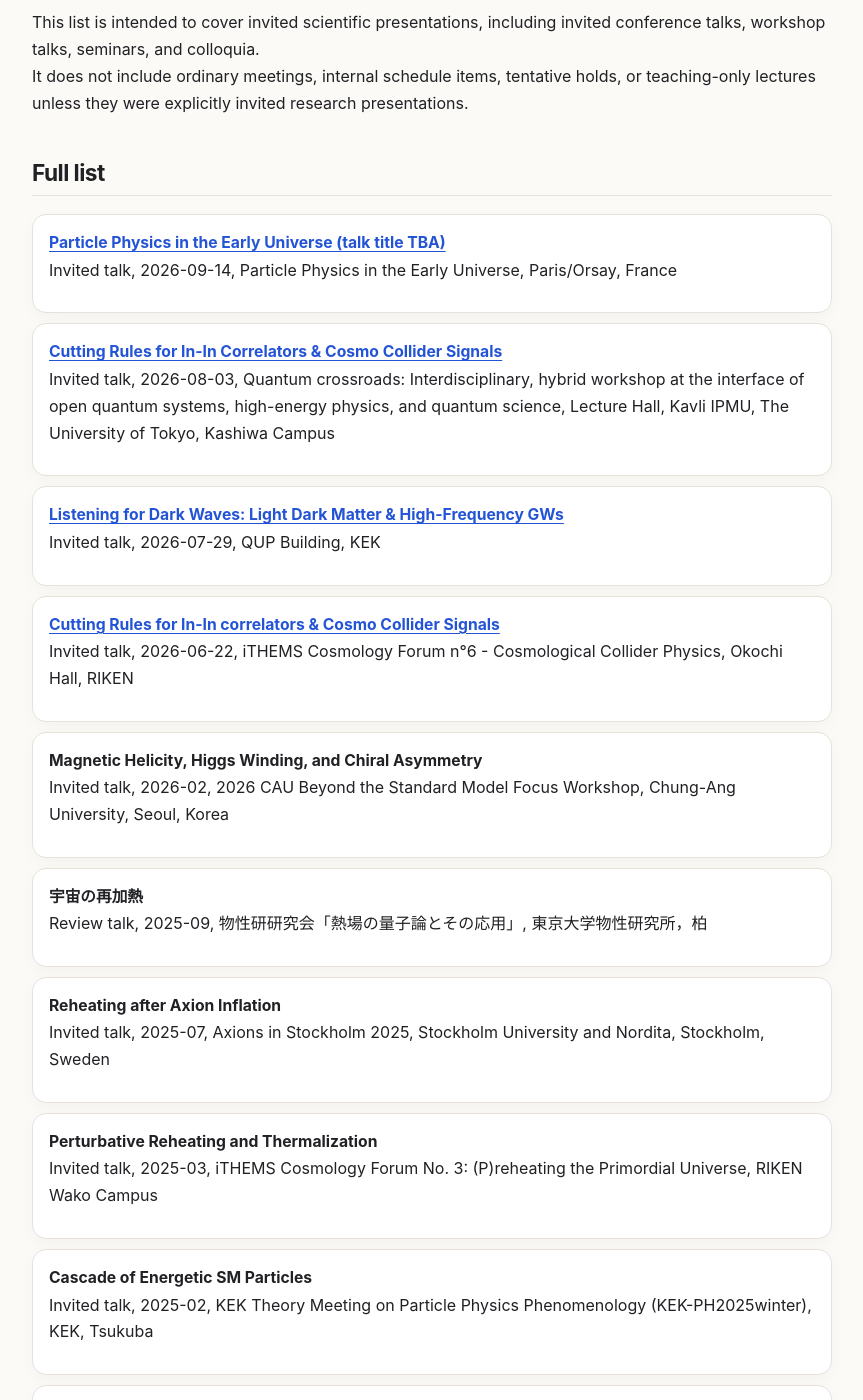
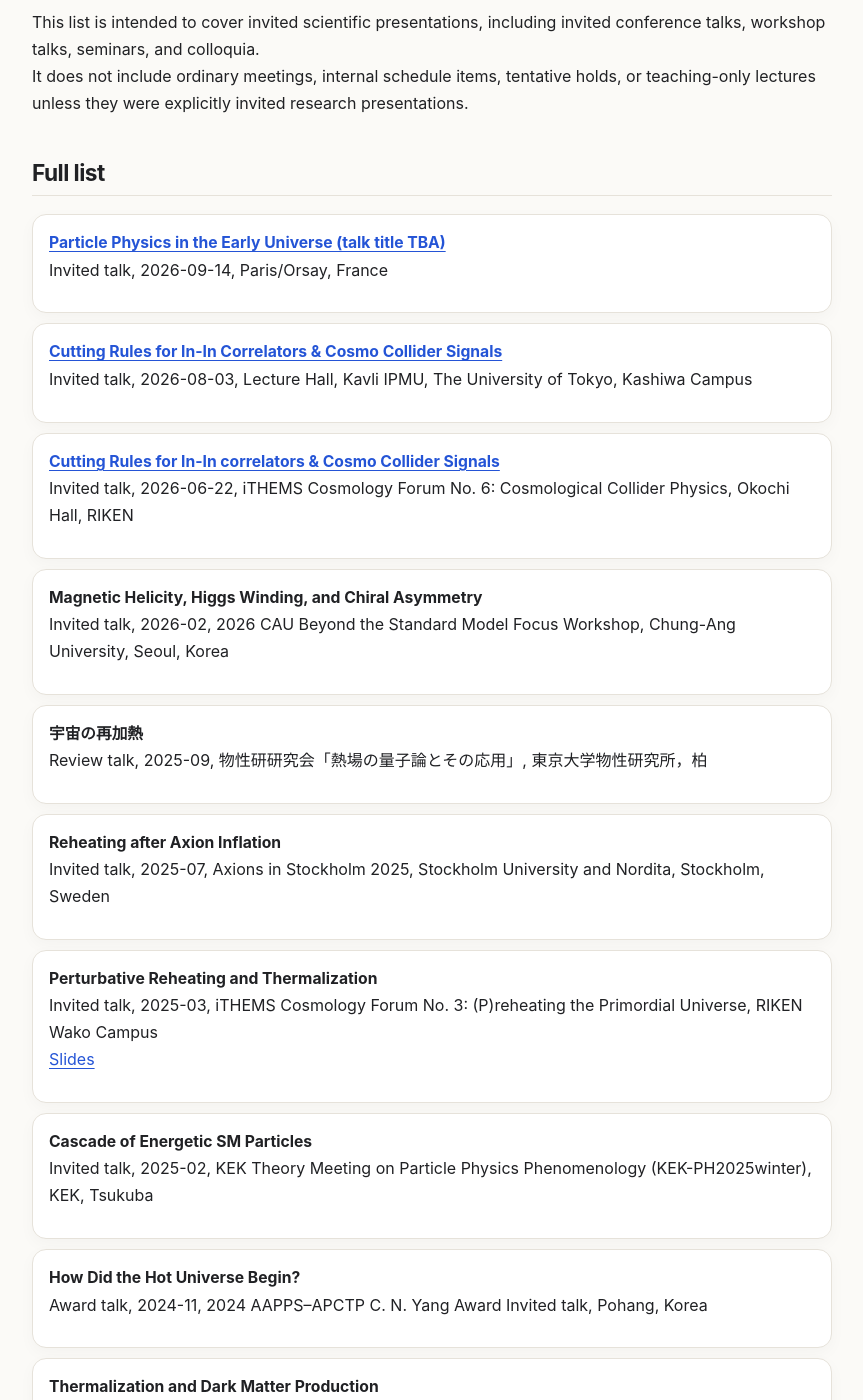
Before and after one commit to kyoheimukaida/kyoheimukaida.github.io, a Jekyll site: the page built from talks.md, in a window 1280 px wide and 1400 px high, scrolled down 357 px. Shown: the whole window, without its empty margins (142-1005 px from the left). Built offline with Jekyll 4.4.1, drawn with Linux system fonts in a browser that asks for light colours.

Commit message:
Publish slides for Perturbative Reheating and Thermalization

```diff
--- a/talks.md
+++ b/talks.md
@@ -19,16 +19,13 @@ It does not include ordinary meetings, internal schedule items, tentative holds,
 
 <!-- talks-auto:start -->
 - **[Particle Physics in the Early Universe (talk title TBA)](https://indico.ijclab.in2p3.fr/event/13541/)**<br>
-  Invited talk, 2026-09-14, Particle Physics in the Early Universe, Paris/Orsay, France
+  Invited talk, 2026-09-14, Paris/Orsay, France
 
 - **[Cutting Rules for In-In Correlators & Cosmo Collider Signals](https://indico.ipmu.jp/event/519/)**<br>
-  Invited talk, 2026-08-03, Quantum crossroads: Interdisciplinary, hybrid workshop at the interface of open quantum systems, high-energy physics, and quantum science, Lecture Hall, Kavli IPMU, The University of Tokyo, Kashiwa Campus
-
-- **[Listening for Dark Waves: Light Dark Matter & High-Frequency GWs](https://kds.kek.jp/event/60533/)**<br>
-  Invited talk, 2026-07-29, QUP Building, KEK
+  Invited talk, 2026-08-03, Lecture Hall, Kavli IPMU, The University of Tokyo, Kashiwa Campus
 
 - **[Cutting Rules for In-In correlators & Cosmo Collider Signals](https://indico2.riken.jp/event/5612/timetable/#20260622)**<br>
-  Invited talk, 2026-06-22, iTHEMS Cosmology Forum n°6 - Cosmological Collider Physics, Okochi Hall, RIKEN
+  Invited talk, 2026-06-22, iTHEMS Cosmology Forum No. 6: Cosmological Collider Physics, Okochi Hall, RIKEN
 
 - **Magnetic Helicity, Higgs Winding, and Chiral Asymmetry**<br>
   Invited talk, 2026-02, 2026 CAU Beyond the Standard Model Focus Workshop, Chung-Ang University, Seoul, Korea
@@ -40,7 +37,8 @@ It does not include ordinary meetings, internal schedule items, tentative holds,
   Invited talk, 2025-07, Axions in Stockholm 2025, Stockholm University and Nordita, Stockholm, Sweden
 
 - **Perturbative Reheating and Thermalization**<br>
-  Invited talk, 2025-03, iTHEMS Cosmology Forum No. 3: (P)reheating the Primordial Universe, RIKEN Wako Campus
+  Invited talk, 2025-03, iTHEMS Cosmology Forum No. 3: (P)reheating the Primordial Universe, RIKEN Wako Campus<br>
+  [Slides](/assets/talk-slides/2025-03-perturbative-reheating-and-thermalization.pdf)
 
 - **Cascade of Energetic SM Particles**<br>
   Invited talk, 2025-02, KEK Theory Meeting on Particle Physics Phenomenology (KEK-PH2025winter), KEK, Tsukuba
```
Also changed, not shown: _data/talk_assets.json (+16 -0 lines), index.md (+4 -4 lines), 1 other file.
